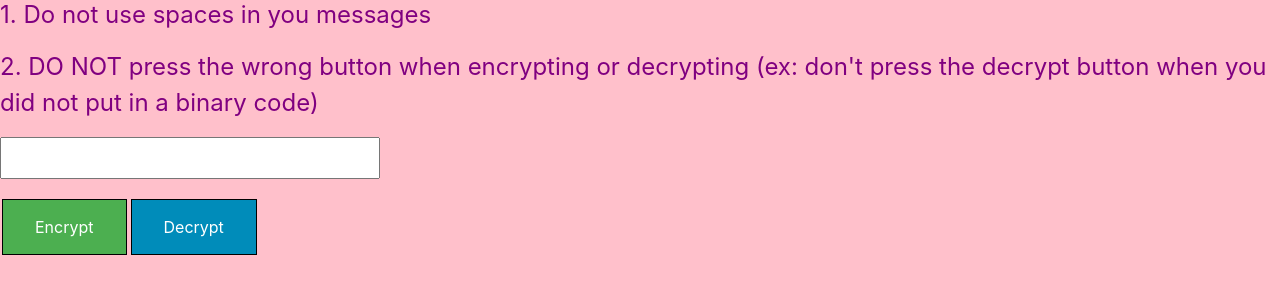
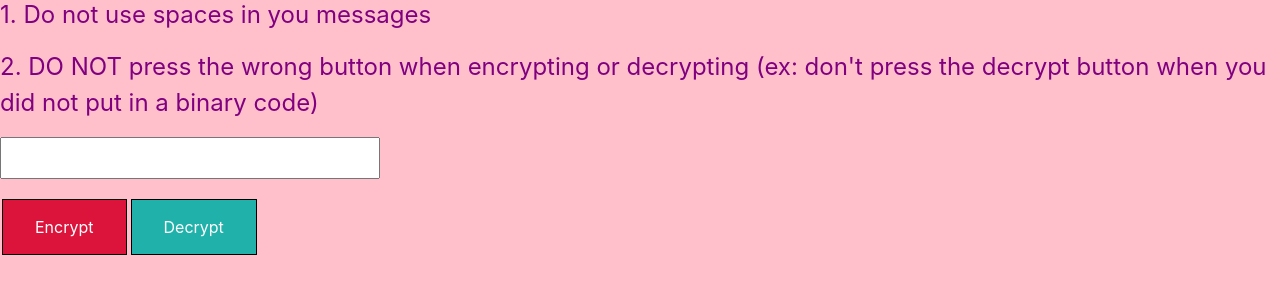
Before and after one commit to NiharMarar/CypherCyrptoWebProject2, a Flask app: page /binary in a window 1280 px wide. Shown: the part 147-447 px from the top of the page. Run offline with Flask 2, Linux system fonts and the light colour scheme; some libraries are stand-ins or nearby versions.

Commit message:
Changed color of Binary buttons

```diff
--- a/templates/Binary.html
+++ b/templates/Binary.html
@@ -25,8 +25,8 @@
         cursor: pointer;
      }
 
-     .button1 {background-color: #4CAF50;}
-     .button2 {background-color: #008CBA;}
+     .button1 {background-color: #DC143C;}
+     .button2 {background-color: #20B2AA;}
     </style>
 
 </head>
```
